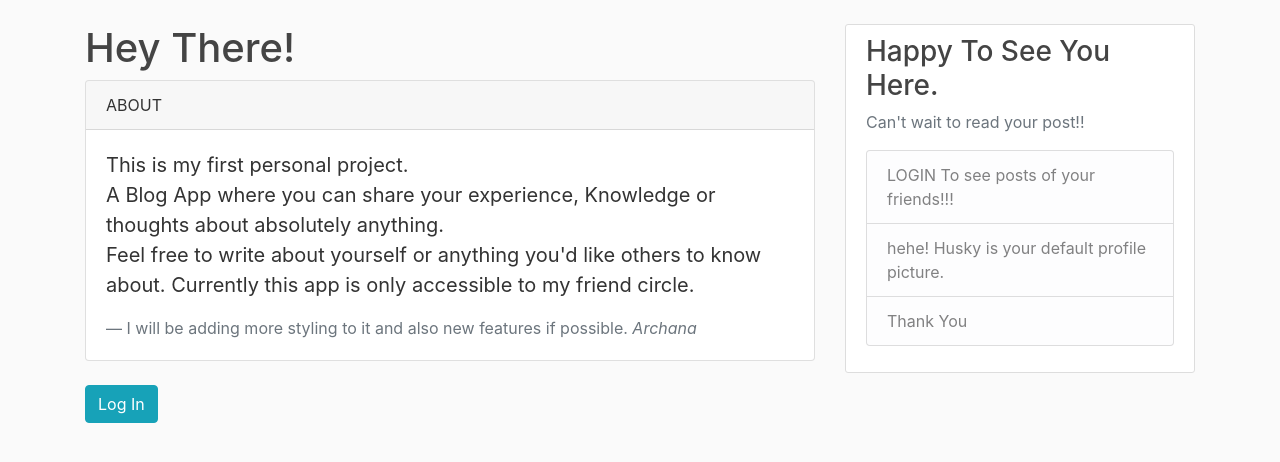
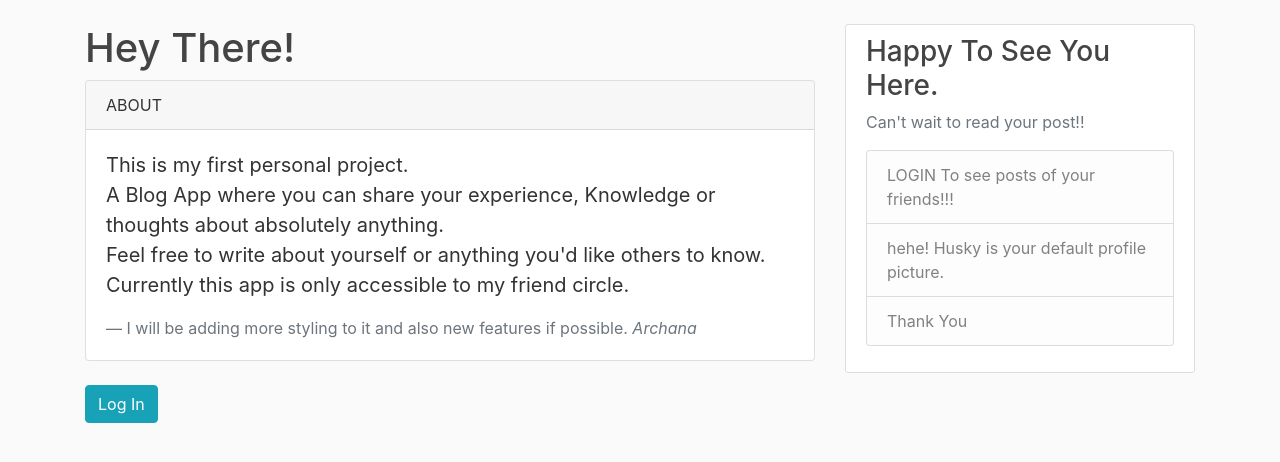
Before and after one commit to ArchanaNjoshi/The-Blog, a Django app: page / in a window 1280 px wide. Shown: the part 56-518 px from the top of the page. Run offline with Django 3.2, Linux system fonts and the light colour scheme; some libraries are stand-ins or nearby versions.

Commit message:
Second commit

```diff
--- a/Django_project/urls.py
+++ b/Django_project/urls.py
@@ -39,4 +39,4 @@ urlpatterns = [
 ]
 
 if settings.DEBUG:
-    urlpatterns += static(settings.MEDIA_URL, document_root=settings.MEDIA_ROOT)
+    urlpatterns += static(settings.MEDIA_URL,document_root=settings.MEDIA_ROOT)
--- a/blog/templates/blog/about.html
+++ b/blog/templates/blog/about.html
@@ -7,7 +7,7 @@
   </div>
   <div class="card-body">
     <blockquote class="blockquote mb-0">
-      <p>This is my first personal project.<br>A Blog App where you can share your experience, Knowledge or thoughts about absolutely anything.<br>Feel free to write about yourself or anything you'd like others to know about. Currently this app is only accessible to my friend circle.</p>
+      <p>This is my first personal project.<br>A Blog App where you can share your experience, Knowledge or thoughts about absolutely anything.<br>Feel free to write about yourself or anything you'd like others to know. Currently this app is only accessible to my friend circle.</p>
       <footer class="blockquote-footer">I will be adding more styling to it and also new features if possible. <cite title="Source Title">Archana</cite></footer>
     </blockquote>
   </div>
--- a/manage.py
+++ b/manage.py
@@ -2,6 +2,7 @@
 """Django's command-line utility for administrative tasks."""
 import os
 import sys
+
 
 
 def main():
```
